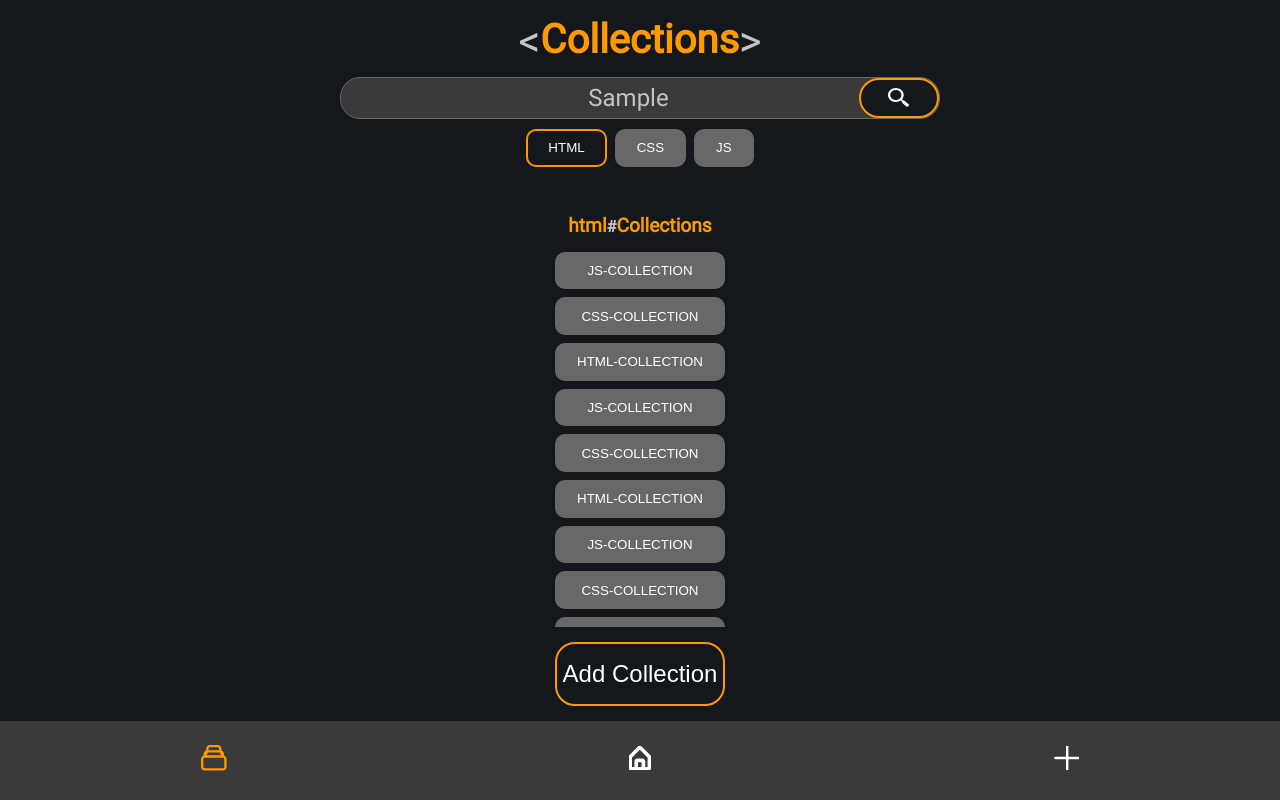
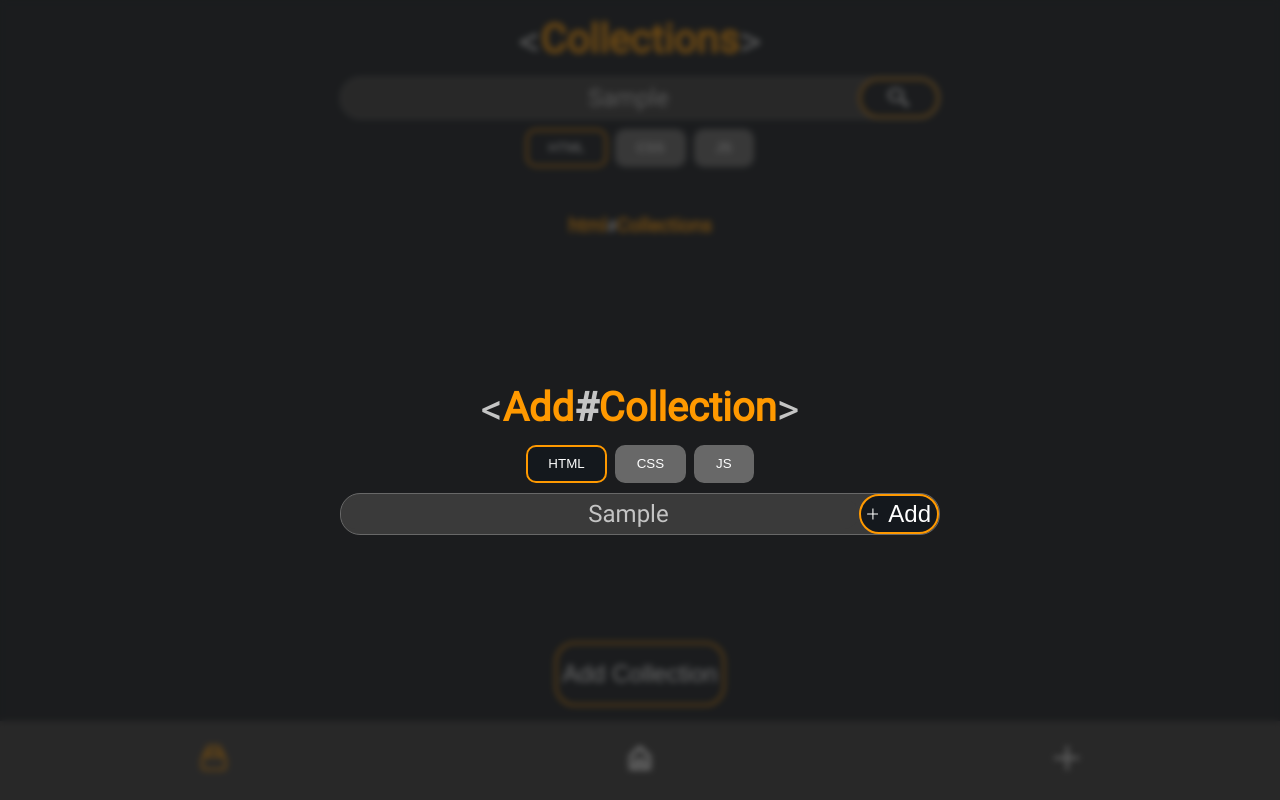
Before and after one commit to RickKollenbroich93/CodeCards, a React (Vite) app: page /collections in a window 1280 px wide. Both pictures are taken after typing "Sample" into the empty fields and a click on the button "Add Collection". Built offline with nearby package versions, Linux system fonts and the light colour scheme.

Commit message:
✨ Create Collections page

```diff
--- a/src/app/components/Tag/Tag.tsx
+++ b/src/app/components/Tag/Tag.tsx
@@ -7,6 +7,7 @@ type TagProps = {
   onClick?: () => void;
   children: ReactNode;
   className?: string;
+  language?: string;
 };
 
 export default function Tag({
@@ -14,9 +15,11 @@ export default function Tag({
   onClick,
   children,
   className,
+  language,
 }: TagProps): JSX.Element {
   return (
     <button
+      id={language}
       type="button"
       onClick={onClick}
       className={`${styles.tag} ${className} ${active && styles.active}`}
--- a/src/app/components/TagGroup/TagGroup.tsx
+++ b/src/app/components/TagGroup/TagGroup.tsx
@@ -8,6 +8,7 @@ type TagProps = {
   onClick?: () => void;
   children?: ReactNode;
   className?: string;
+  language?: string;
 };
 
 export type TagGroupProps = {
--- a/src/app/pages/Collections/Collections.tsx
+++ b/src/app/pages/Collections/Collections.tsx
@@ -12,10 +12,13 @@ import SubHeader from '../../components/Header/SubHeader/SubHeader';
 
 export default function Collections(): JSX.Element {
   const [selectedLanguage, setSelectedLanguage] = useState<string>('html');
+  const [selectedLanguageModal, setSelectedLanguageModal] =
+    useState<string>('html');
   const [searchValue, setSearchValue] = useState<string>('');
   //   const [allCollections, setAllCollections] = useState([]);
 
   const languageList = Object.values(LANGUAGES);
+  //Select language for search Collections
   const tagLanguageList = languageList.map((language) => {
     return {
       children: language,
@@ -23,25 +26,53 @@ export default function Collections(): JSX.Element {
       active: selectedLanguage === language,
     };
   });
+  //Select language in Modal
+  const tagLanguageListModal = languageList.map((language) => {
+    return {
+      children: language,
+      onClick: () => setSelectedLanguageModal(language),
+      active: selectedLanguageModal === language,
+    };
+  });
 
   //All MockCollections
   const MockAllCollections = [
-    { children: 'JS-Collection' },
-    { children: 'Css-Collection' },
-    { children: 'HTML-Collection' },
-    { children: 'JS-Collection' },
-    { children: 'Css-Collection' },
-    { children: 'HTML-Collection' },
-    { children: 'JS-Collection' },
-    { children: 'Css-Collection' },
-    { children: 'HTML-Collection' },
-    { children: 'JS-Collection' },
-    { children: 'Css-Collection' },
-    { children: 'HTML-Collection' },
-    { children: 'JS-Collection' },
-    { children: 'Css-Collection' },
+    { children: 'JS-Collection', language: 'js' },
+    { children: 'JS-Collection', language: 'js' },
+    { children: 'JS-Collection', language: 'js' },
+    { children: 'JS-Collection', language: 'js' },
+    { children: 'JS-Collection', language: 'js' },
+    { children: 'JS-Collection', language: 'js' },
+    { children: 'JS-Collection', language: 'js' },
+    { children: 'hallo', language: 'js' },
+    { children: 'JS-Collection', language: 'js' },
+    { children: 'JS-Collection', language: 'js' },
+    { children: 'JS-Collection', language: 'js' },
+    { children: 'CSS-Collection', language: 'css' },
+    { children: 'CSS-Collection', language: 'css' },
+    { children: 'HTML-Collection', language: 'html' },
   ];
   //All MockCollections END
+
+  //Filter Collections by Language
+  const filteredCollections = MockAllCollections.filter(
+    (collections) => collections.language === selectedLanguage
+  );
+  //Filter Collections by Language END
+
+  //Searched Collection
+  const searchedCollection = filteredCollections.filter(
+    (collection) =>
+      collection.children.toLowerCase() === searchValue.toLowerCase()
+  );
+  //Searched Collection END
+
+  //Modal function
+  const [modalToggle, setModalToggle] = useState(false);
+  function handleModal() {
+    setModalToggle(!modalToggle);
+  }
+  //Modal function END
 
   return (
     <div className={styles.container}>
@@ -61,15 +92,42 @@ export default function Collections(): JSX.Element {
         Collections
       </SubHeader>
       <section className={styles.collectionListWrapper}>
-        {MockAllCollections && (
-          <TagGroup className={styles.tagList} tagList={MockAllCollections} />
+        {filteredCollections && searchValue === '' && (
+          <TagGroup className={styles.tagList} tagList={filteredCollections} />
         )}
-        {!MockAllCollections && (
+        {searchedCollection && (
+          <TagGroup className={styles.tagList} tagList={searchedCollection} />
+        )}
+        {filteredCollections.length === 0 && (
           <p className={styles.noCollections}>You don`t have any Collections</p>
         )}
       </section>
-
-      <AddButton type="button" children="Add Collection" />
+      <AddButton
+        type="button"
+        children="Add Collection"
+        onClick={() => handleModal()}
+      />
+      {modalToggle && (
+        <section className={styles.modal}>
+          <form className={styles.modalContent}>
+            <Header className={styles.headerPos}>
+              Add
+              <HeaderSpacer />
+              Collection
+            </Header>
+            <TagGroup
+              className={styles.tagGroupPos}
+              tagList={tagLanguageListModal}
+            />
+            <SearchBar
+              type="add"
+              handleSubmit={() => handleModal()}
+              searchValue={searchValue}
+              onChange={(event) => setSearchValue(event.target.value)}
+            />
+          </form>
+        </section>
+      )}
       <section>
         <Navigation activeLink="collection"></Navigation>
       </section>
```
